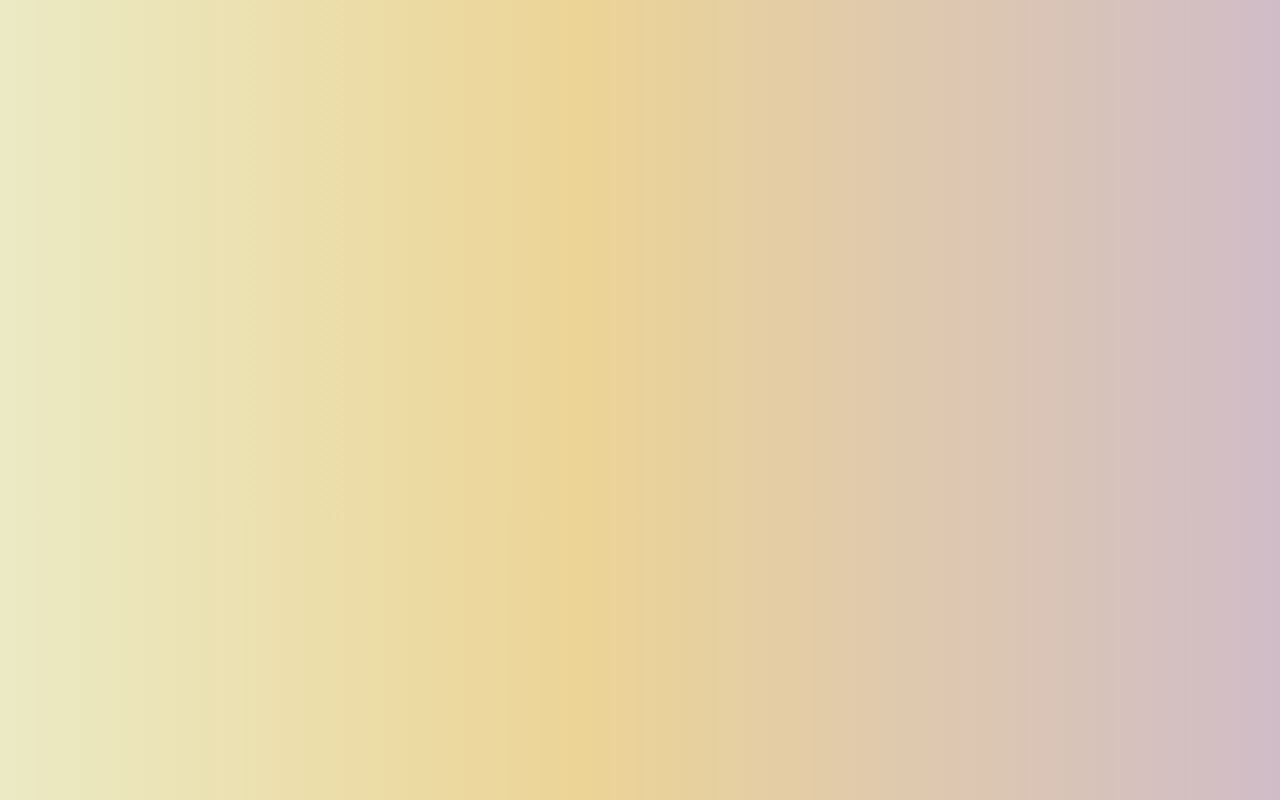
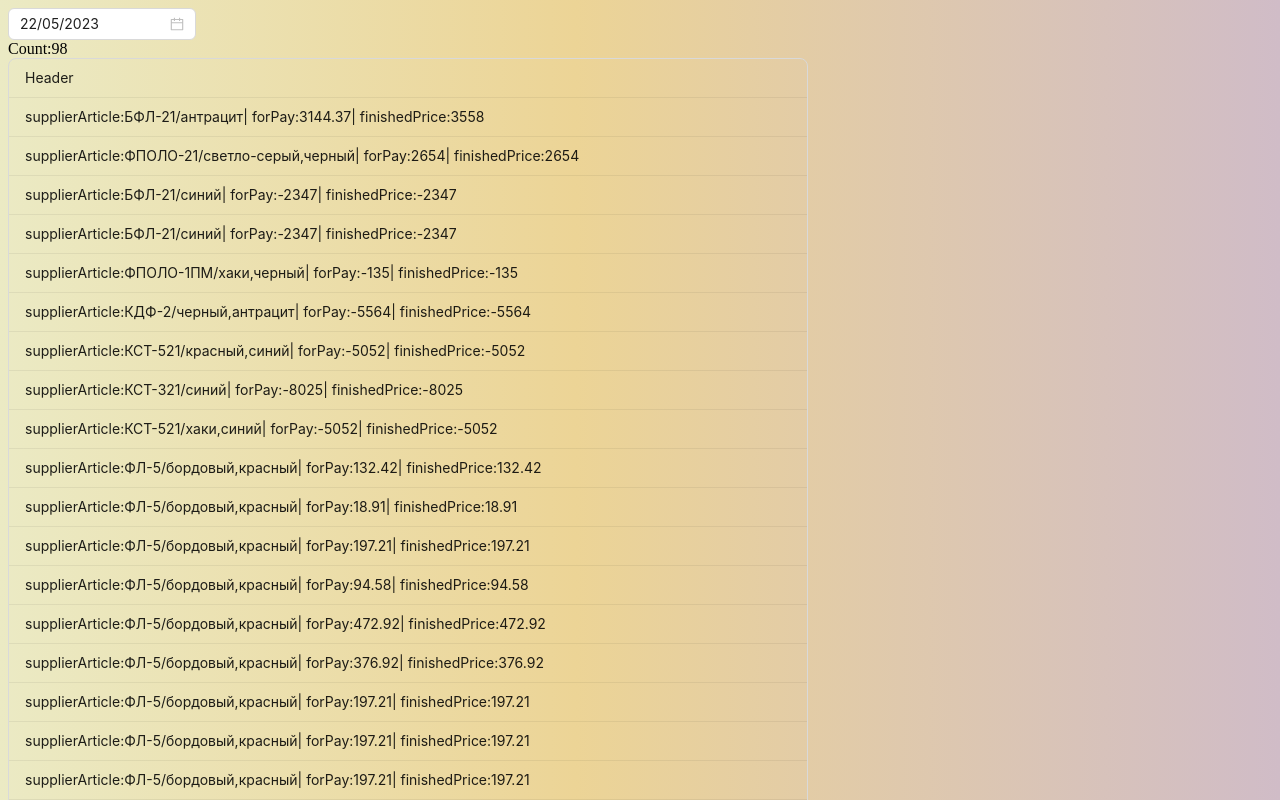
Before and after one commit to Aleks164/hanster_stat, a React app: page / in a window 1280 px wide. Shown: the top 800 px of the page. Built offline with nearby package versions, Linux system fonts and the light colour scheme.

Commit message:
add list of sale by date in calendar

```diff
--- a/package.json
+++ b/package.json
@@ -61,6 +61,7 @@
     "@babel/preset-env": "^7.22.2",
     "@babel/preset-react": "^7.22.3",
     "@babel/preset-typescript": "^7.21.5",
+    "antd": "^5.5.2",
     "node-fetch": "^3.3.1",
     "react": "^18.2.0",
     "react-dom": "^18.2.0",
--- a/src/App.tsx
+++ b/src/App.tsx
@@ -8,7 +8,7 @@ import ListOfItems from "./components/ListOfItems";
 function App() {
   return (
     <div style={{ width: 800, height: 500 }}>
-      {" "}
+      <ListOfItems />
       {/* <Sales /> */}
       {/* <Diagramm /> */}
       {/* <Sales /> */}
--- a/src/components/ListOfItems.tsx
+++ b/src/components/ListOfItems.tsx
@@ -1,18 +1,67 @@
 import React, { useEffect, useState } from "react";
+import dayjs from "dayjs";
 import { SalesItem } from "@/api";
 import data from "@/data/sales.json";
+import { DatePicker, List } from "antd";
+
+const dateFormat = "DD/MM/YYYY";
 
 function ListOfItems() {
-  console.log(data.data.products);
-  const [itemsList, setItemsList] = useState([]);
-  const [selectedDate, setSelectedDate] = useState([]);
+  // console.log(data.data.products);
+  const [itemsList, setItemsList] = useState<SalesItem[]>([]);
+  const [selectedDate, setSelectedDate] = useState("22/05/2023");
+
+  // const currentDate = new Date(selectedDate);
+  // const currentDate2 = dayjs(selectedDate, dateFormat);
+
+  // console.log(currentDate2.month(), currentDate2.day());
 
   useEffect(() => {
-    const products = (data as any).data.products as SalesItem[];
-    const filteredProducts = products.filter((p) => p.id === selectedDate);
-    setItemsList(data.data.products);
-  }, [data]);
-  return <div>ListOfItems</div>;
+    // return;
+    const currentDate = dayjs(selectedDate, dateFormat);
+    const products = data as unknown as SalesItem[];
+    const filteredProducts = products.filter((product) => {
+      const productDate = new Date(product.date!);
+
+      console.log(
+        productDate.getMonth(),
+        currentDate.month(),
+        productDate.getDate(),
+        currentDate.date()
+      );
+      return (
+        productDate.getMonth() === currentDate.month() &&
+        productDate.getDate() === currentDate.date()
+      );
+    });
+    setItemsList(filteredProducts);
+  }, [data, selectedDate]);
+
+  return (
+    <div>
+      <DatePicker
+        // defaultValue={dayjs("22/05/2023", dateFormat)}
+        onChange={(date, string) => {
+          setSelectedDate(string);
+        }}
+        value={selectedDate ? dayjs(selectedDate, dateFormat) : undefined}
+        format={dateFormat}
+      />
+      <div>Count:{itemsList.length}</div>
+      <List
+        size="small"
+        header={<div>Header</div>}
+        bordered
+        dataSource={itemsList}
+        renderItem={(item) => (
+          <List.Item>
+            supplierArticle:{item.supplierArticle}| forPay:{item.forPay}|
+            finishedPrice:{item.finishedPrice}
+          </List.Item>
+        )}
+      />
+    </div>
+  );
 }
 
 export default ListOfItems;
```
Also changed, not shown: 1 other file (tests, documents, lock files or other folders).
